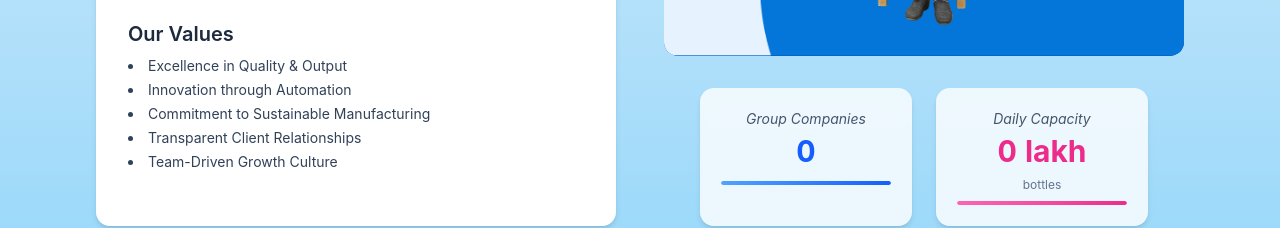
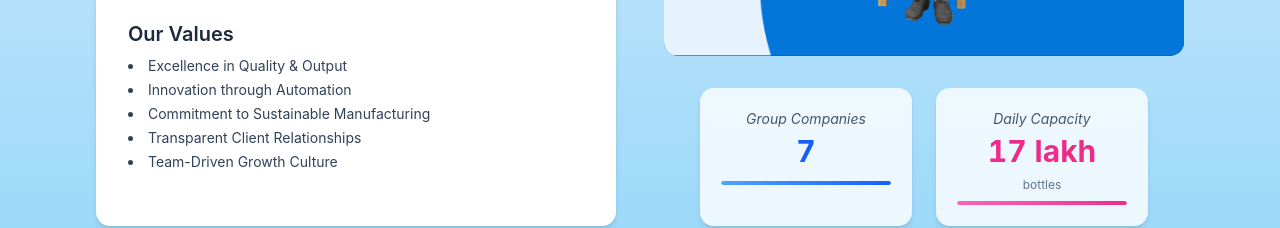
Before and after one commit to srikar298c/nrallied, a Next.js app: page / in a window 1280 px wide. Shown: the part 1680-1908 px from the top of the page. Built offline with nearby package versions, Linux system fonts and the light colour scheme.

Commit message:
CountUp for GroupCompanies

```diff
--- a/components/landing/home/AboutSection.tsx
+++ b/components/landing/home/AboutSection.tsx
@@ -1,6 +1,6 @@
 'use client'
 
-import React, { useEffect, useRef, useState,useCallback } from 'react'
+import React, { useEffect, useRef, useState } from 'react'
 import Image from 'next/image'
 import SectionTitle from '../SectionTitle'
 
@@ -27,13 +27,7 @@ const CountUp: React.FC<CountUpProps> = ({
   const format = (n: number) =>
     n.toFixed(decimals).replace(/\B(?=(\d{3})+(?!\d))/g, ',') + suffix
 
-  const reset = useCallback(() => {
-    if (frameRef.current) cancelAnimationFrame(frameRef.current)
-    setValue(0)
-    setIsAnimating(false)
-  }, [])
-
-  const animate = useCallback(() => {
+  const animate = () => {
     if (isAnimating) return
     setIsAnimating(true)
     startTimeRef.current = null
@@ -55,8 +49,13 @@ const CountUp: React.FC<CountUpProps> = ({
     }
 
     frameRef.current = requestAnimationFrame(step)
-  }, [duration, end, isAnimating])
+  }
 
+  const reset = () => {
+    if (frameRef.current) cancelAnimationFrame(frameRef.current)
+    setValue(0)
+    setIsAnimating(false)
+  }
 
   useEffect(() => {
     if (trigger) animate()
@@ -65,7 +64,7 @@ const CountUp: React.FC<CountUpProps> = ({
     return () => {
       if (frameRef.current) cancelAnimationFrame(frameRef.current)
     }
-  }, [trigger, animate, reset])
+  }, [trigger, end, duration])
 
   return <span className="tabular-nums">{format(value)}</span>
 }
@@ -75,7 +74,6 @@ const AboutUsSection = () => {
   const sectionRef = useRef<HTMLElement>(null)
 
   useEffect(() => {
-    const node = sectionRef.current
     const observer = new IntersectionObserver(
       ([entry]) => {
         if (entry.isIntersecting) setIsVisible(true)
@@ -86,10 +84,10 @@ const AboutUsSection = () => {
       }
     )
 
-    if (node) observer.observe(node)
+    if (sectionRef.current) observer.observe(sectionRef.current)
 
     return () => {
-      if (node) observer.unobserve(node)
+      if (sectionRef.current) observer.unobserve(sectionRef.current)
     }
   }, [])
 
```
